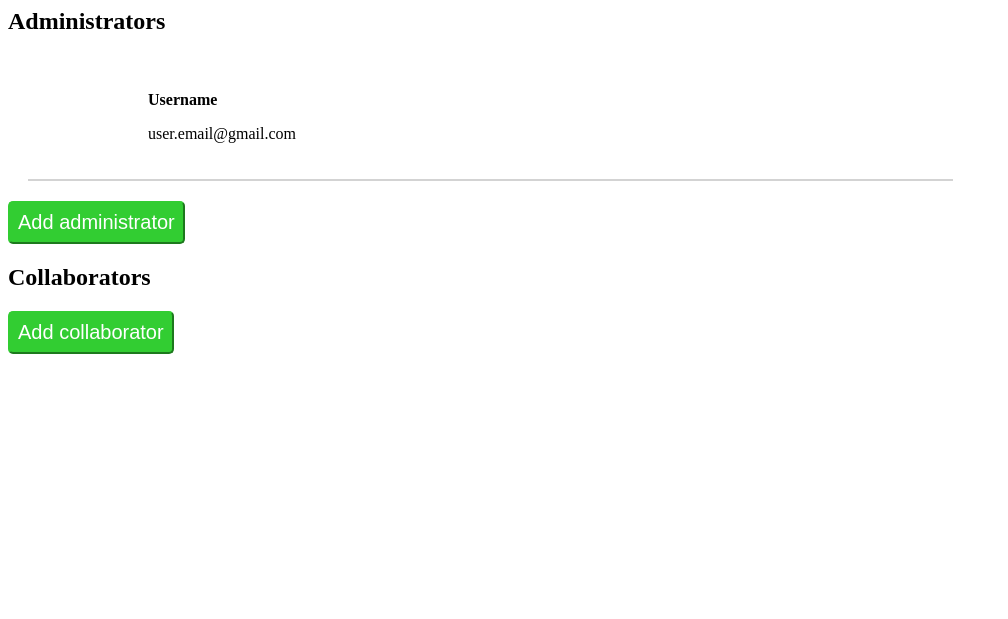
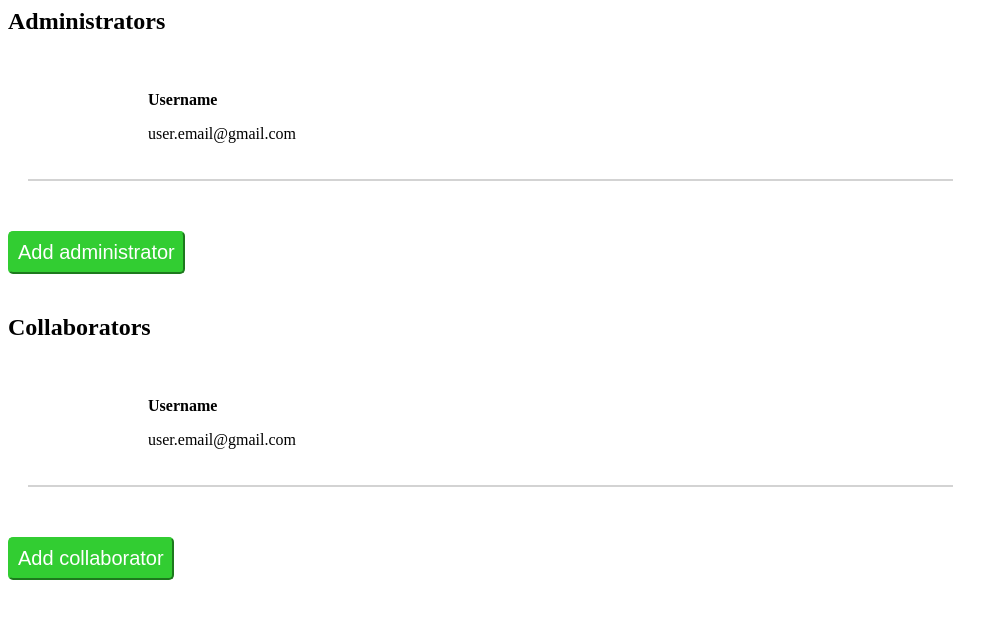
Before and after one commit to BlaiseMahoro/TaskManagement, a Django app: template maroon/task_management/templates/project/management/access.html in a window 1280 px wide. Shown: the top 619 px of the page, without its empty margins (0-1008 px from the left). Run offline with Django 3.2, Linux system fonts and the light colour scheme; the template is opened without the code that fills it, so the values that code supplies are empty.

Commit message:
Fixed CSS for Detail and Access Page
Modified CSS and HTML for detail and access page. Added a delete project button.

```diff
--- a/maroon/task_management/static/css/project_detail.css
+++ b/maroon/task_management/static/css/project_detail.css
@@ -8,17 +8,6 @@
     border-radius: 6px;
     border-color: #bb285c;
     position: relative;
-}
-
-
-
-.profile_photod img {
-    /* position: absolute; */
-    /* float: left;
-    margin: 20px; */
-    /* left: 10%;
-    top: 28%; */
-
 }
 
 .profile_photod {
@@ -40,13 +29,31 @@
     border-color: #ebebeb;
 }
 
+.save button {
+    background-color: #bb285c;
+    color:white;
+    /* margin-left: 15px; */
+    border-radius: 6px;
+    border-color: #bb285c;
+    float: left;
+}
+
+.delete_project button {
+    background-color: #bb285c;
+    color:white;
+    border-radius: 6px;
+    border-color: #bb285c;
+    position: relative;
+    top: 200px;
+    float: right;
+    font-size: 20px;
+}
 .project_details textarea {
     background-color: #ebebeb;
     border-color: #ebebeb;
 }
 
 .user-row {
-
     border-bottom: 2px solid;
     border-color: lightgray;
     padding: 20px;
@@ -54,10 +61,23 @@
     font-size: 16px;
     width: 70%;
 }
-
+.collab-row {
+    border-bottom: 2px solid;
+    border-color: lightgray;
+    padding: 20px;
+    margin: 20px;
+    font-size: 16px;
+    width: 70%;
+    position: relative;
+    top: 50px;
+}
 .user-row i{
     float: left;
 
+}
+
+.collab-row #circ2 {
+    float: left;
 }
 
 .user-info {
@@ -66,57 +86,30 @@
     margin-left: 100px;
 }
 
-/* .access1 h2{
-    position: absolute;
-    left: 10%;
-} */
+.collab-info {
+    display: block;
+    margin-left: 100px;
+}
 
+.collabheader {
+    position: relative;
+    top: 50px;
+}
+
+.collab-info #trash1 {
+    float: right;
+}
 .access1 hr {
 	border-top: 3px solid #cccccc;
     width: 30%;
 }
 
-.access1 #circ1, #circ2, #circ3, #circ4, #circ5, #circ6 {
+.access1 #circ2 {
     color: dimgray;
     font-size: 40px;
 }
 
-/* .access1 #circ1 {
-    position: absolute;
-    left: 10%;
-    top: 30%;
-}
-
-.access1 .users {
-    position: absolute;
-    left: 14%;
-    top: 30%;
-}
-.access1 .line {
-    position: absolute;
-    left: 14%;
-    top: 35%;
-}
-
-.access1 #circ2 {
-    position: absolute;
-    left: 10%;
-    top: 41%;
-}
-
-.access1 .line2 {
-    position: absolute;
-    left: 14%;
-    top: 46%;
-}
-
-.access1 #pending {
-    position: absolute;
-    left: 40%;
-    top: 54%;
-} */
-
-.access1 .button1, .button2 {
+.button1, .button2 {
     color: white;
     background-color: limegreen;
     border-color: limegreen;
@@ -125,84 +118,16 @@
     font-size: 20px;
 }
 
-/* .access1 .button1 {
-    position: absolute;
-    left: 10%;
-    top: 61%;
+.access1 .button1 {
+    position: relative;
+    top: 30px;
 }
 
-.access1 .button2 {
-    position: absolute;
-    left: 10%;
-    top:  110%;
+.button2 {
+    position: relative;
+    top: 80px;
 }
-
-.access1 #circ3 {
-    position: absolute;
-    left: 10%;
-    top: 51%;
-}
-
-.access1 .collab{
-    position: absolute;
-    top: 70%;
-    left: 10%;
-}
-
-.access1 .collaborators {
-    position: absolute;
-    left: 14%;
-    top: 78%;
-}
-
-.access1 .line3 {
-    position: absolute;
-    left: 14%;
-    top: 83%;
-}
-
-.access1 .line4 {
-    position: absolute;
-    left: 14%;
-    top: 94%;
-}
-
-.access1 #circ4 {
-    position: absolute;
-    left: 10%;
-    top: 78%;
-}
-
-.access1 #circ5 {
-    position: absolute;
-    left: 10%;
-    top: 89%;
-}
-
-.access1 #circ6 {
-    position: absolute;
-    left: 10%;
-    top: 100%;
-} */
-.access1 #trash1, #trash2 , #trash3 {
+.access1 #trash1 {
     color: dimgray;
     font-size: 30px;
 }
-
-/* .access1 #trash1 {
-    position: absolute;
-    left: 40%;
-    top: 80%;
-}
-
-.access1 #trash2 {
-    position: absolute;
-    left: 40%;
-    top: 90%;
-}
-
-.access1 #trash3 {
-    position: absolute;
-    left: 40%;
-    top: 100%;
-} */
--- a/maroon/task_management/templates/project/management/access.html
+++ b/maroon/task_management/templates/project/management/access.html
@@ -22,55 +22,16 @@
 
     <button class="button button1">Add administrator</button>
 
-    <!-- <div class="users">
-        <h4>Username</h4>
-        <h5>user.email@gmail.com</h5> <br><br>
-        <h4>Username</h4>
-        <h5>user.email@gmail.com</h5><br><br>
-        <h4>Username</h4>
-        <h5>user.email@gmail.com</h5>
-    </div> -->
+    <div class="collabheader"><h2>Collaborators</h2></div>
 
-    <!-- <i class="fa fa-user-circle" id="circ2"></i>
-    <i class="fa fa-user-circle" id="circ3"></i>
-    <p id="pending">Pending.....</p>  -->
-
-    <!-- <br>
-    <hr class="line">
-    <br>
-    <br>
-    <hr class="line2">
-    <br> -->
-
-
-    <div class="collab">
-        <h2>Collaborators</h2>
+    <div class="collab-row">
+        <i class="fa fa-user-circle" id="circ2"></i>
+        <div class="collab-info">
+            <p><strong>Username</strong></p>
+            <i class="fa fa-trash" id="trash1"></i>
+            <p>user.email@gmail.com</p>
+        </div>
     </div>
-
-    <!-- <div class="collaborators">
-        <h4>Username</h4>
-        <h5>user.email@gmail.com</h5> <br><br>
-        <h4>Username</h4>
-        <h5>user.email@gmail.com</h5><br><br>
-        <h4>Username</h4>
-        <h5>user.email@gmail.com</h5>
-    </div>
-
-    <i class="fa fa-user-circle" id="circ4"></i>
-    <i class="fa fa-user-circle" id="circ5"></i>
-    <i class="fa fa-user-circle" id="circ6"></i>
-
-    <i class="fa fa-trash" id="trash1"></i>
-    <i class="fa fa-trash" id="trash2"></i>
-    <i class="fa fa-trash" id="trash3"></i>
-
-    <br>
-    <hr class="line3">
-    <br>
-    <br>
-    <hr class="line4">
-    <br> -->
-
     <button class="button button2">Add collaborator</button>
 
 </div>
--- a/maroon/task_management/templates/project/management/detail.html
+++ b/maroon/task_management/templates/project/management/detail.html
@@ -61,8 +61,12 @@
         <h3>Description</h3>
         <textarea name="description" cols="24" rows="6">{{project.description}}</textarea>
         <input id="section" name="section" type="hidden" value="detail">
-        <button class="btn btn-primary" type="submit">Save</button>
+        <div class="save"><button class="btn btn-primary" type="submit">Save</button></div>
+        <div class="delete_project">
+        <button class="btn btn-primary" type="delete">Delete Project</button>
+        </div>
     </form>
 </div>
 
+
 {% endblock content %}
```
